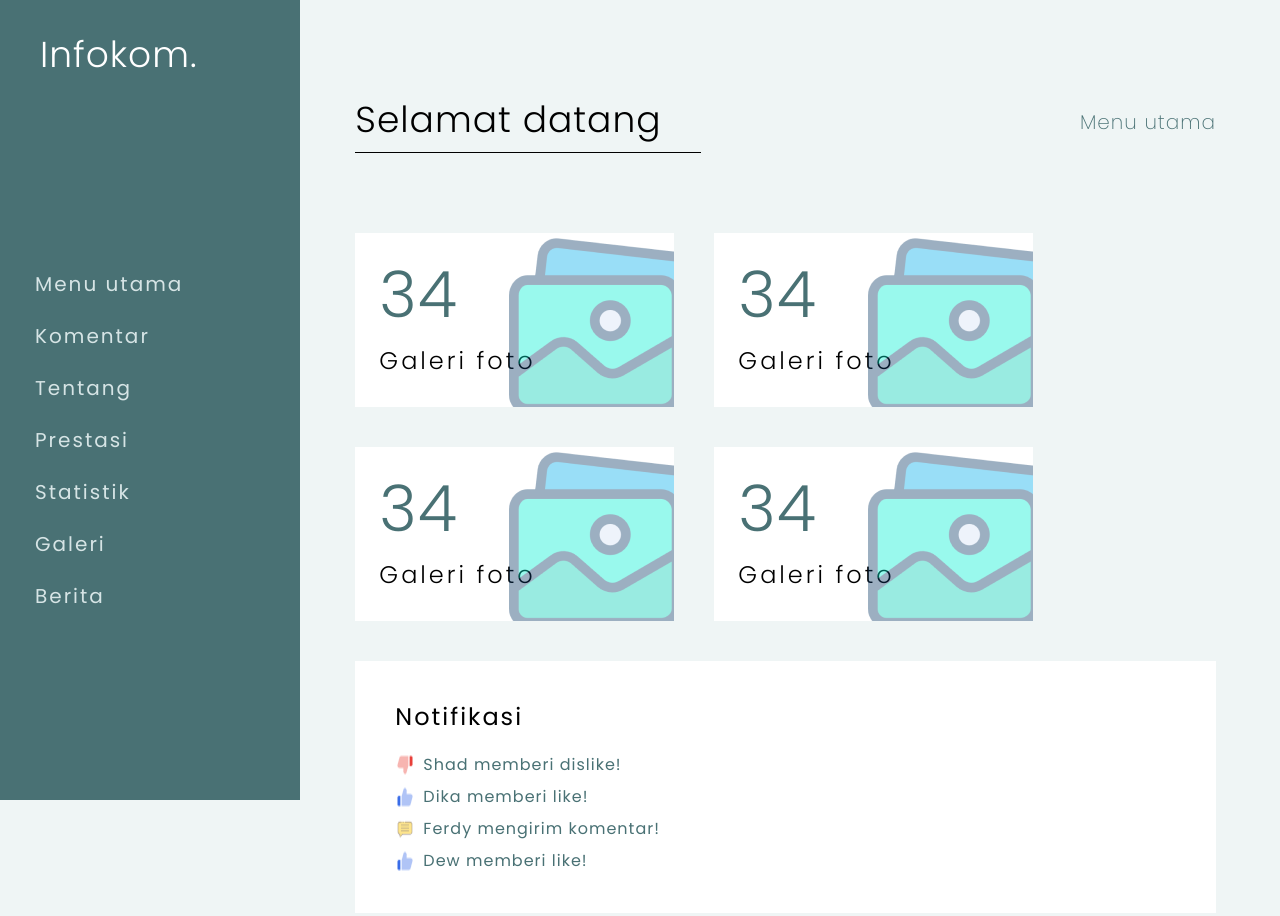
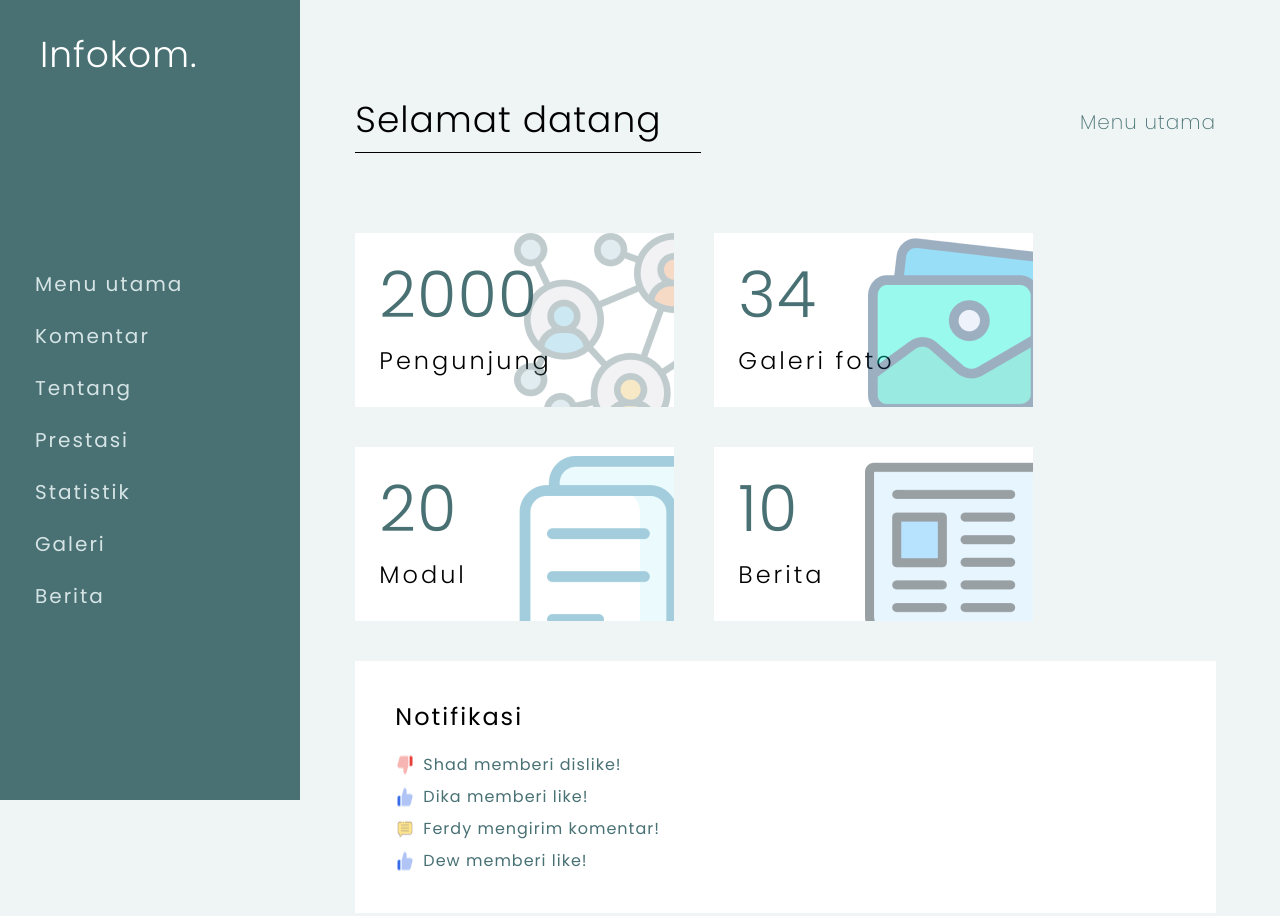
Before and after one commit to dxxyo/infkm, a plain HTML site: page index.html in a window 1280 px wide. Shown: the top 916 px of the page. Drawn offline with nearby package versions, Linux system fonts and the light colour scheme.

Commit message:
fourth commit

```diff
--- a/index.html
+++ b/index.html
@@ -89,9 +89,9 @@
             <div class="grid grid-cols-1 2xl:grid-cols-2 gap-10 w-full h-max justify-between">
                 <div class="grid grid-cols-1 grid-rows-4 xl:grid-cols-2 xl:grid-rows-2 gap-y-10 gap-x-10 w-max h-max">
                     <section class="w-[319px] h-[174px] bg-white px-[24px] py-[14px] relative">
-                        <h1 class="text-[#497174] text-[64px]" style="font-weight: 300;">34</h1>
-                        <h5 class="text-[24px] tracking-[3px]" style="font-weight: 300;">Galeri foto</h5>
-                        <img src="./assets/galeri.png" alt="galeri" class="absolute bottom-0 right-0">
+                        <h1 class="text-[#497174] text-[64px]" style="font-weight: 300;">2000</h1>
+                        <h5 class="text-[24px] tracking-[3px]" style="font-weight: 300;">Pengunjung</h5>
+                        <img src="./assets/pengunjung.png" alt="galeri" class="absolute bottom-0 right-0">
                     </section>
                     <section class="w-[319px] h-[174px] bg-white px-[24px] py-[14px] relative">
                         <h1 class="text-[#497174] text-[64px]" style="font-weight: 300;">34</h1>
@@ -99,14 +99,14 @@
                         <img src="./assets/galeri.png" alt="galeri" class="absolute bottom-0 right-0">
                     </section>
                     <section class="w-[319px] h-[174px] bg-white px-[24px] py-[14px] relative">
-                        <h1 class="text-[#497174] text-[64px]" style="font-weight: 300;">34</h1>
-                        <h5 class="text-[24px] tracking-[3px]" style="font-weight: 300;">Galeri foto</h5>
-                        <img src="./assets/galeri.png" alt="galeri" class="absolute bottom-0 right-0">
+                        <h1 class="text-[#497174] text-[64px]" style="font-weight: 300;">20</h1>
+                        <h5 class="text-[24px] tracking-[3px]" style="font-weight: 300;">Modul</h5>
+                        <img src="./assets/Modul.png" alt="galeri" class="absolute bottom-0 right-0">
                     </section>
                     <section class="w-[319px] h-[174px] bg-white px-[24px] py-[14px] relative">
-                        <h1 class="text-[#497174] text-[64px]" style="font-weight: 300;">34</h1>
-                        <h5 class="text-[24px] tracking-[3px]" style="font-weight: 300;">Galeri foto</h5>
-                        <img src="./assets/galeri.png" alt="galeri" class="absolute bottom-0 right-0">
+                        <h1 class="text-[#497174] text-[64px]" style="font-weight: 300;">10</h1>
+                        <h5 class="text-[24px] tracking-[3px]" style="font-weight: 300;">Berita</h5>
+                        <img src="./assets/berita.png" alt="galeri" class="absolute bottom-0 right-0">
                     </section>
                 </div>
             <!-- Main menu end -->
```
